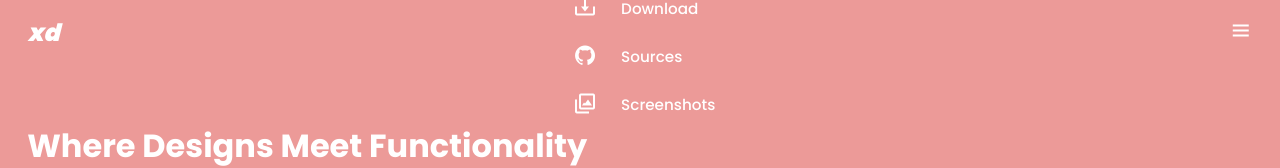
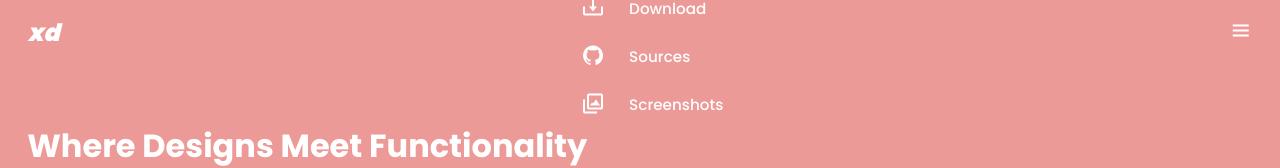
Before and after one commit to xdroid-oss/xd_sites, a plain HTML site: page index.html in a window 1280 px wide. Shown: the top 168 px of the page. Drawn offline with nearby package versions, Linux system fonts and the light colour scheme.

Commit message:
xd_site: Add startPadding in nav-link-icon

```diff
--- a/assets/css/style.css
+++ b/assets/css/style.css
@@ -149,6 +149,7 @@ header {
 }
 
 .nav-link-icon {
+   padding-left: 1rem;
    font-size: 1.5rem;
    color: var(--white-text-color);
    display: inline-flex;
--- a/index.html
+++ b/index.html
@@ -46,13 +46,13 @@
                   </li>
                   <li class="nav-item">
                      <div class="nav-link-icon">
-                        <i class="bx bxl-github nav-link-icon"></i>
+                        <i class="bx bxl-github"></i>
                      </div>
                      <a href="https://github.com/xdroid-OSS" class="nav-link"> Sources</a>
                   </li>
                   <li class="nav-item">
                      <div class="nav-link-icon">
-                        <i class="bx bx-images nav-link-icon"></i>
+                        <i class="bx bx-images"></i>
                      </div>
                      <a href="/preview_site/preview.html" class="nav-link"> Screenshots </a>
                   </li>
```
